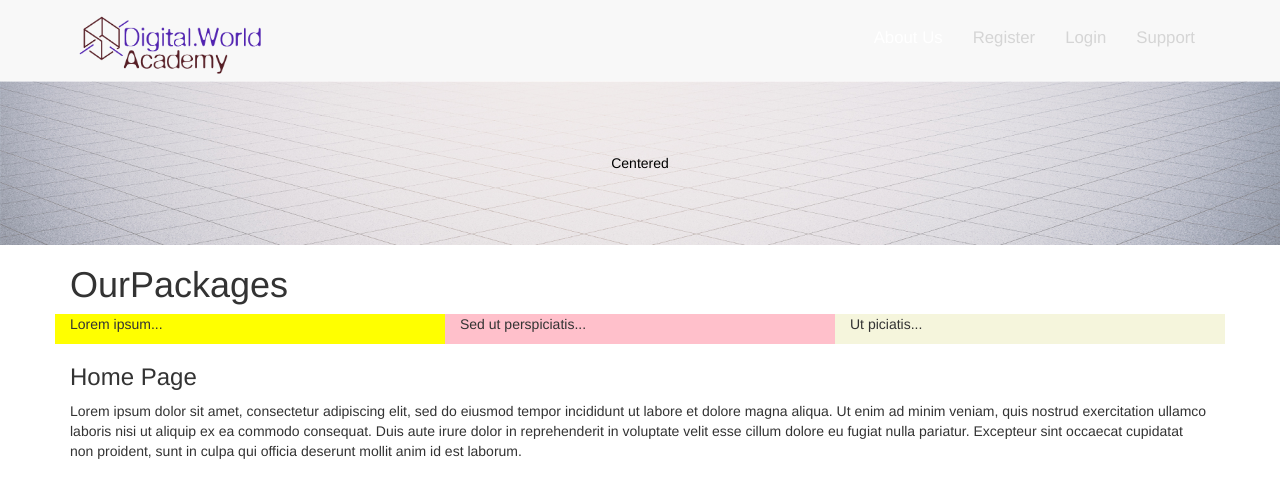
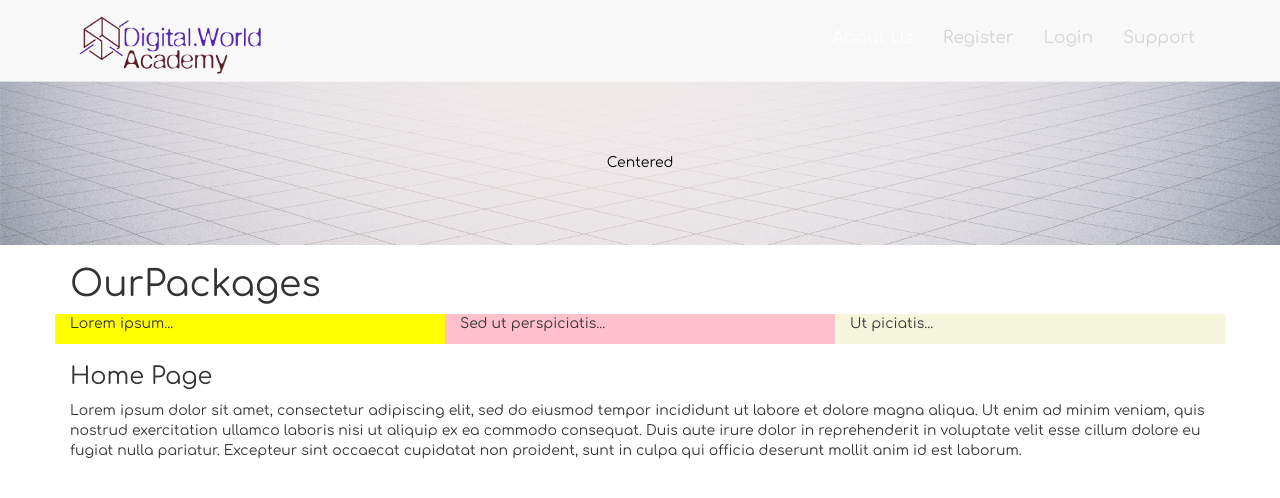
Before and after one commit to moshe-nahar/digitalWorldAcademy, a PHP site: page / in a window 1280 px wide. Shown: the top 498 px of the page. Run offline with PHP 8.4, Linux system fonts and the light colour scheme.

Commit message:
Commit message -a

```diff
--- a/css/style.css
+++ b/css/style.css
@@ -1,3 +1,22 @@
+@font-face {
+    font-family: Comfortaa-Regular;
+    src: url('../Comfortaa/Comfortaa-Regular.ttf');
+}
+
+@font-face {
+    font-family: Comfortaa-Light;
+    src: url('../Comfortaa/Comfortaa-Light.ttf');
+}
+
+@font-face {
+    font-family: Comfortaa-Bold;
+    src: url('../Comfortaa/Comfortaa-Bold.ttf');
+}
+
+html, body {
+    font-family: Comfortaa-Regular;
+ }
+
 .navbar {
     margin-bottom: 0;
     border-radius: 0;
```
Also changed, not shown: Comfortaa/Comfortaa-Bold.ttf (added), Comfortaa/Comfortaa-Light.ttf (added), Comfortaa/Comfortaa-Regular.ttf (added).
